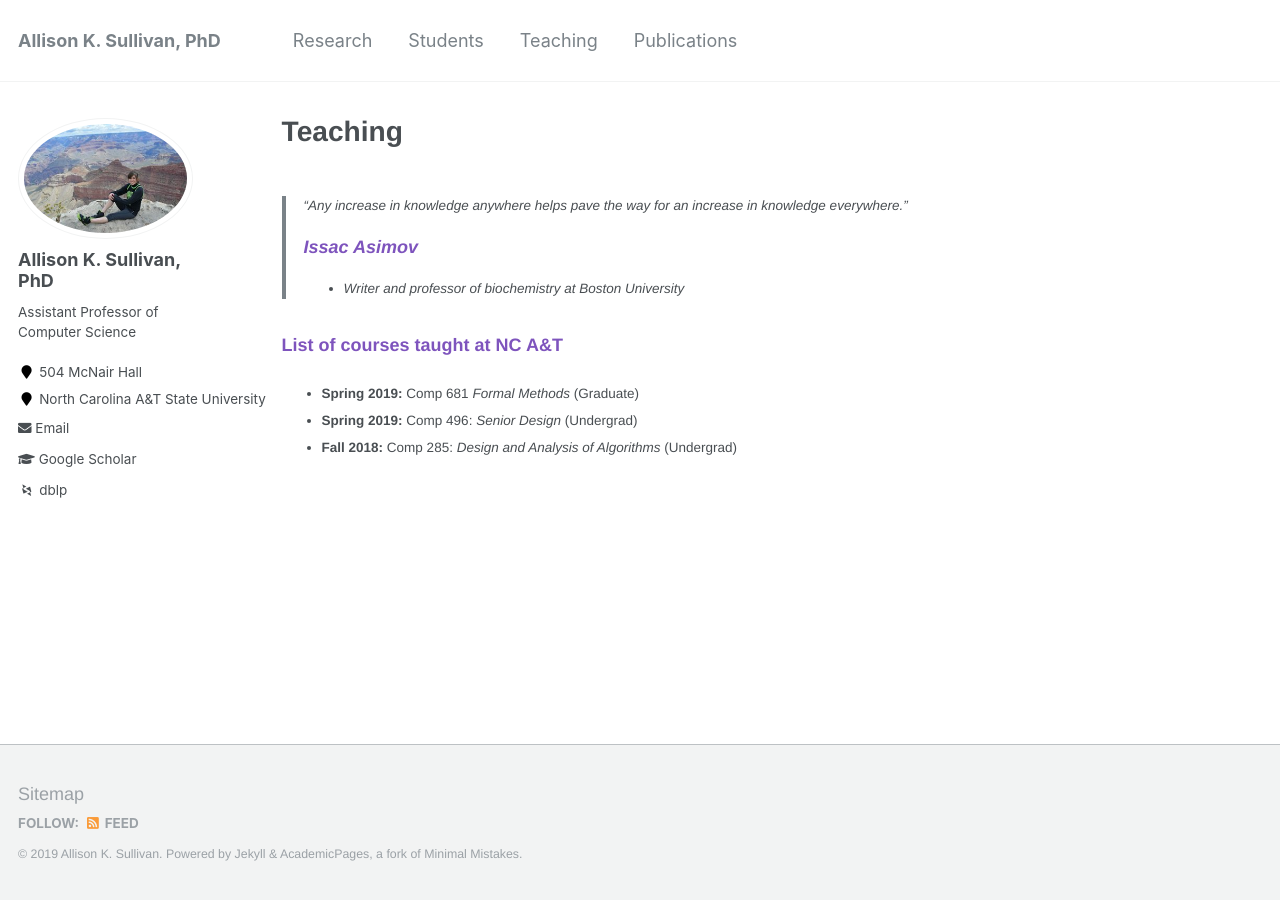
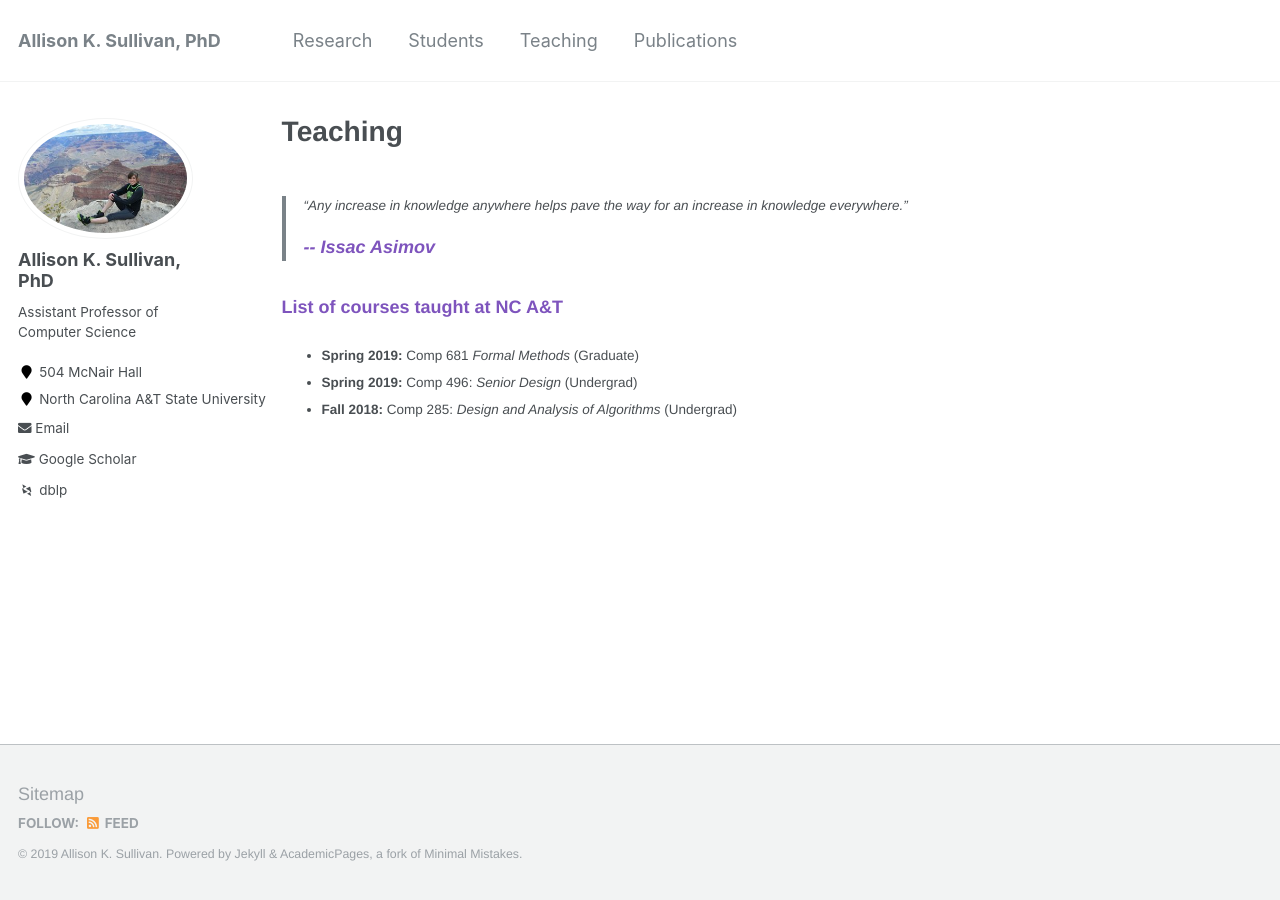
Before and after one commit to Allisonius/allisonius.github.io, a Jekyll site: the page built from _pages/teaching.md, in a window 1280 px wide. Built offline with Jekyll 4.4.1, drawn with Linux system fonts in a browser that asks for light colours; some web fonts are replaced.

Commit message:
Update teaching.md

```diff
--- a/_pages/teaching.md
+++ b/_pages/teaching.md
@@ -6,7 +6,7 @@ author_profile: true
 
 > "Any increase in knowledge anywhere helps pave the way for an increase in knowledge everywhere."
 >
-><font color = "#7e54bd"><b>Issac Asimov</b></font> - Writer and professor of biochemistry at Boston University
+>    <font color = "#7e54bd"><b>-- Issac Asimov</b></font>
 
 ### List of courses taught at NC A&T
 
```
